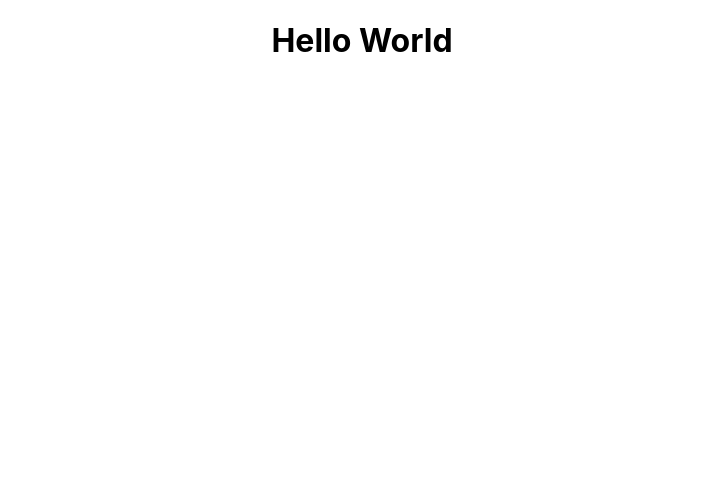
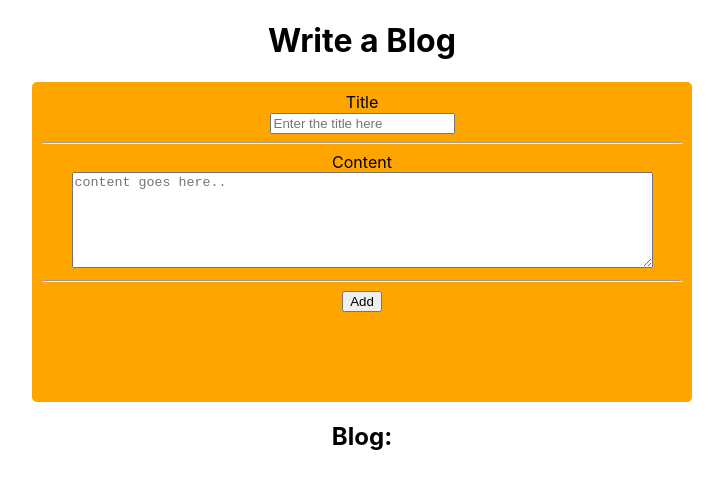
Before and after one commit to Ritesh9919/Blog_app, a React (Create React App) app: page / in a window 1280 px wide. Shown: the top 488 px of the page, without its empty margins (278-1001 px from the left). Built offline with nearby package versions, Linux system fonts and the light colour scheme.

Commit message:
add useSate hook

```diff
--- a/src/App.js
+++ b/src/App.js
@@ -1,10 +1,12 @@
 
 import './App.css';
+import Blog from './component/Blog';
 
 function App() {
   return (
     <div className="App">
-      <h1>Hello World</h1>
+      <h1>Write a Blog</h1>
+      <Blog/>
     </div>
   );
 }
--- /dev/null
+++ b/src/component/Blog.js
@@ -0,0 +1,38 @@
+import { useState, useEffect } from "react";
+
+
+export default function Blog() {
+
+    const [title, setTitle] = useState('');
+    const [content, setContent] = useState('');
+
+    function handleSubmit  (e)  {
+       e.target.preventDefault();
+    }
+
+    return (
+        <>
+        <div style={{backgroundColor:'orange', width:'50%', height:'300px', padding:'10px', margin:'auto', borderRadius:'5px'}}>
+           <form onSubmit={handleSubmit}>
+            <label for='title'>Title<br/>
+                <input id='title' type='text' placeholder="Enter the title here" value={title} onChange={(e) => setTitle(e.target.value)}/><br/>
+            </label>
+            <hr/>
+
+            <label for='content'>Content<br/>
+                <textarea id='content' placeholder="content goes here.." rows='6' cols='70' value={content} onChange={(e) => setContent(e.target.value)}></textarea>
+            </label><br/>
+            <hr/>
+
+            <button>Add</button>
+           </form>
+
+
+        </div>
+        <h2>Blog:</h2>
+        <h3>{title}</h3>
+        <h3>{content}</h3>
+
+        </>
+    )
+}
```
